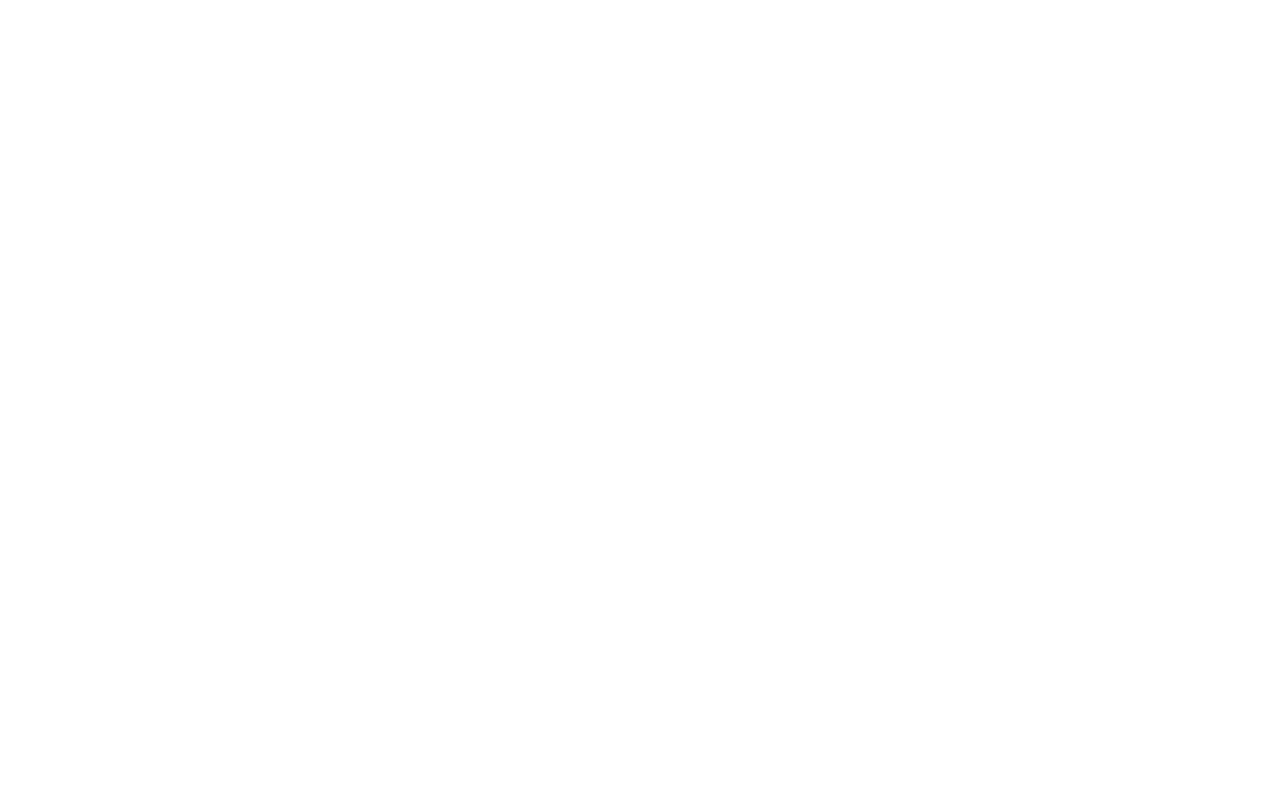
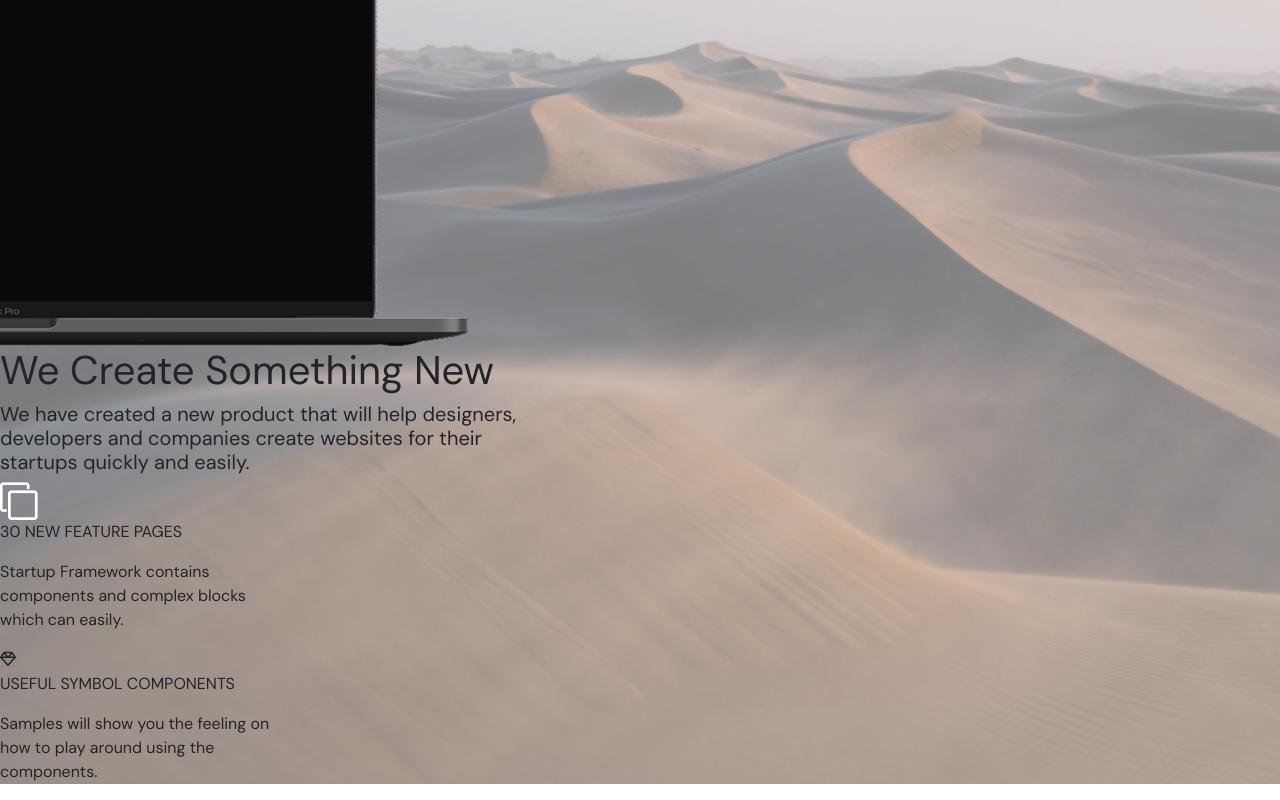
Before and after one commit to marinzilic7/Community, a Nuxt app: page / in a window 1280 px wide. Shown: the part 1430-2230 px from the top of the page. Before the commit the page ends 1240 px from the top, so only its background shows below. Built offline with nearby package versions, Linux system fonts and the light colour scheme.

Commit message:
dodavanje sadrzaja

```diff
--- /dev/null
+++ b/components/Features.vue
@@ -0,0 +1,36 @@
+<template>
+    <div class="features">
+        <div class="features-items">
+            <div>
+                <NuxtImg src="/images/macbook.png" alt="macbook-img" />
+            </div>
+            <div>
+                <h1>We Create Something New</h1>
+                <h5>We have created a new product that will help designers, <span class="d-block">developers and companies create websites for their </span> <span class="d-block">startups quickly and easily. </span></h5>
+                <div>
+                    <div>
+                        <NuxtImg src="/images/feature-icon.png" alt="feature-icon" />
+                        <p>30 NEW FEATURE PAGES</p>
+                        <p>Startup Framework contains <span class="d-block">components and complex blocks</span> <span class="d-block">which can easily.</span></p>
+                    </div>
+                    <div>
+                        <i class="fa-regular fa-gem"></i>
+                        <p>USEFUL SYMBOL COMPONENTS</p>
+                        <p>Samples will show you the feeling on <span class="d-block">how to play around using the</span> <span class="d-block">components.</span></p>
+                    </div>
+                </div>
+            </div>
+        </div>
+    </div>
+</template>
+
+<style scoped lang="scss">
+
+.features{
+    background-image: url("@/public/images/background-mac.png");
+    background-size: cover;
+    background-position: center;
+    background-repeat: no-repeat;
+}
+
+</style>
--- a/pages/index.vue
+++ b/pages/index.vue
@@ -18,6 +18,7 @@
     </div>
   </div>
   <Content/>
+  <Features/>
 </template>
 
 <style scoped lang="scss">
```
Also changed, not shown: public/images/feature-icon.png (added).
